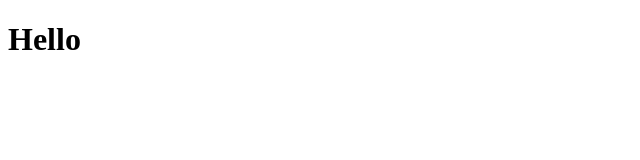
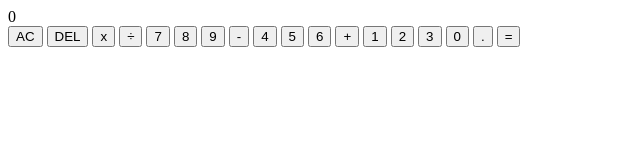
Before and after one commit to BraveStone9/Calculator, a plain HTML site: page index.html in a window 1280 px wide. Shown: the whole page, without its empty margins (0-640 px from the left). Drawn offline with Linux system fonts and the light colour scheme.

Commit message:
updated index.html

```diff
--- a/index.html
+++ b/index.html
@@ -6,6 +6,34 @@
     <title>Calculator</title>
 </head>
 <body>
-    <h1>Hello</h1>
+    <div id = "maincontainer">
+        <div id = "displayMemory"></div>
+        <div id= "displayMain">0</div>
+        <div id = "button">
+            <button onclick="allClearbtn()" id = "allClear">AC</button>
+            <button onclick="deleteBtn()" id = "deleteBtn">DEL</button>
+            <button onclick="btnpressed('*')">x</button>
+            <button onclick="btnpressed('/')">÷</button>
+
+            <button onclick="btnpressed(7)">7</button>
+            <button onclick="btnpressed(8)">8</button>
+            <button onclick="btnpressed(9)">9</button>
+            <button onclick="btnpressed('-')">-</button>
+
+            <button onclick="btnpressed(4)">4</button>
+            <button onclick="btnpressed(5)">5</button>
+            <button onclick="btnpressed(6)">6</button>
+            <button onclick="btnpressed('+')">+</button>
+
+            <button onclick="btnpressed(1)">1</button>
+            <button onclick="btnpressed(2)">2</button>
+            <button onclick="btnpressed(3)">3</button>
+
+            <button onclick="btnpressed(0)" id="">0</button>
+            <button onclick="decimalbtn('.')">.</button>
+            <button onclick="operate()" id="equalbtn">=</button>
+
+        </div>
+    </div>
 </body>
 </html>
```
